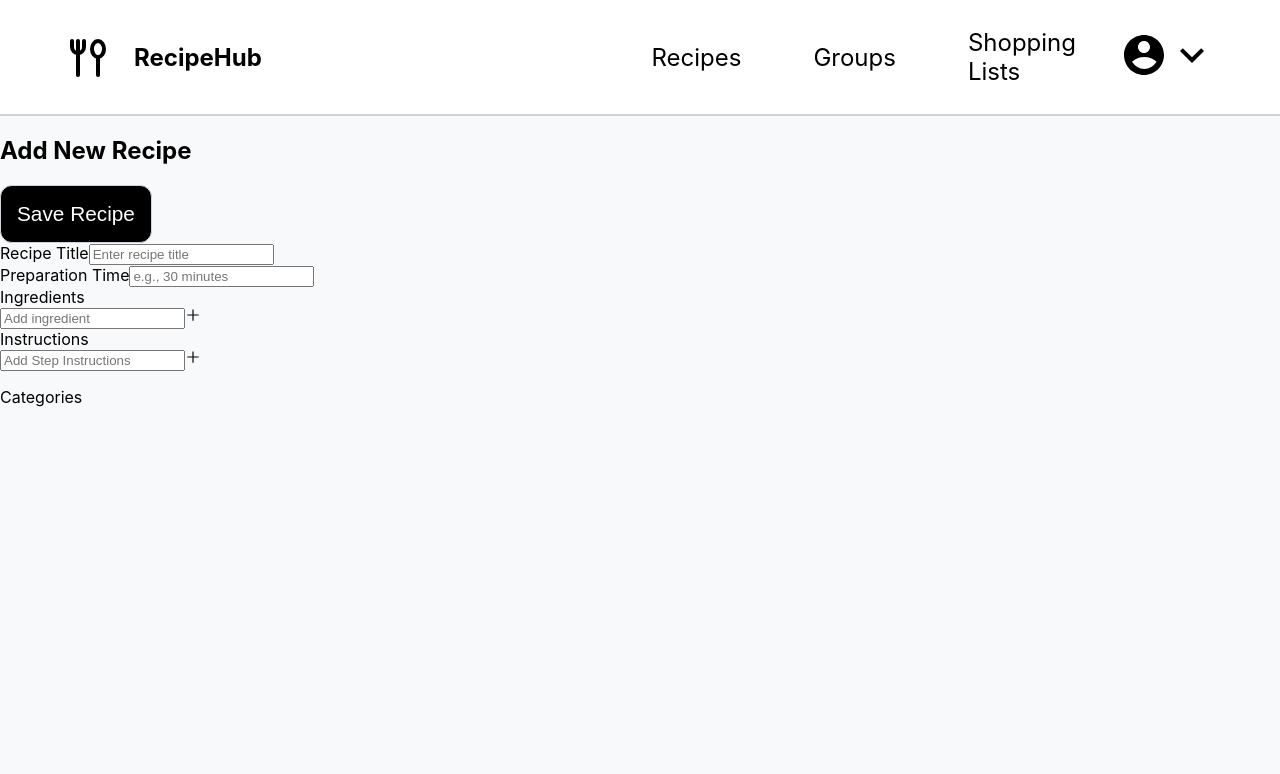
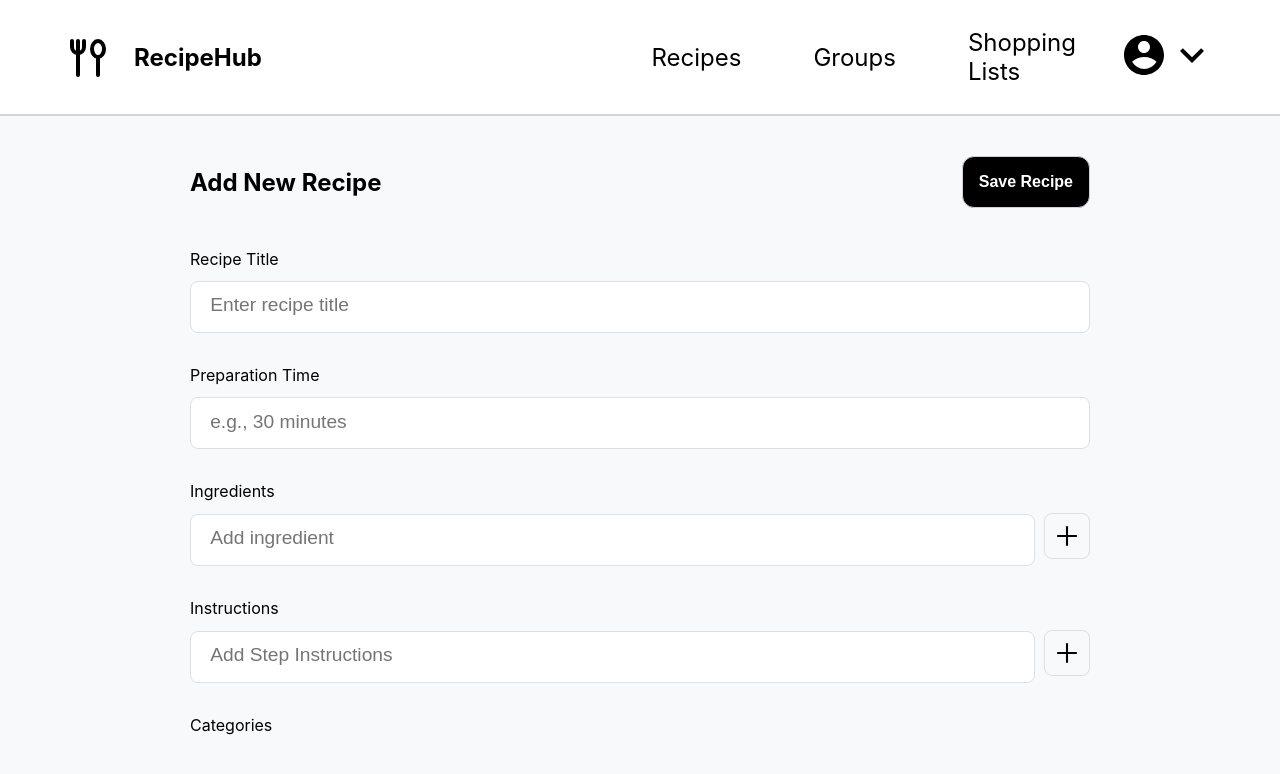
Before and after one commit to dandlp95/RecipeHub, a React (Create React App) app: page /home in a window 1280 px wide. Both pictures are taken after a click on the button "Add Recipe". Shown: the top 774 px of the page. Built offline with nearby package versions, Linux system fonts and the light colour scheme; the HTML template or start-up script is replaced by a standard one.

Commit message:
more css on add new recipe

```diff
--- a/src/components/button.tsx
+++ b/src/components/button.tsx
@@ -13,7 +13,12 @@ const Button: React.FunctionComponent<Props> = ({
   styles = {},
   action
 }) => {
-  const { textColor = 'white', backgroundColor = 'black' } = styles
+  const {
+    textColor = 'white',
+    backgroundColor = 'black',
+    fontSize = '1.3rem',
+    fontWeight = 'normal'
+  } = styles
 
   const triggerAction = () => {
     action()
@@ -24,7 +29,9 @@ const Button: React.FunctionComponent<Props> = ({
       className={ButtonCSS.mainButton}
       style={{
         color: textColor,
-        backgroundColor: backgroundColor
+        backgroundColor: backgroundColor,
+        fontSize: fontSize,
+        fontWeight: fontWeight
       }}
       onClick={triggerAction}
     >
--- a/src/components/styles/button.module.css
+++ b/src/components/styles/button.module.css
@@ -3,7 +3,6 @@
     cursor: pointer;
     font-size:1.3rem;
     border-radius: 12px;
-    /* padding: 0.5rem; */
     border: 1px solid var(--french-gray);
     display: inline;
 }
--- a/src/customTypes/interfaces.ts
+++ b/src/customTypes/interfaces.ts
@@ -1,4 +1,6 @@
 export interface ButtonStyling {
   backgroundColor?: string
   textColor?: string
+  fontSize?:string
+  fontWeight?:string
 }
--- a/src/pages/addRecipe.tsx
+++ b/src/pages/addRecipe.tsx
@@ -15,12 +15,19 @@ const AddRecipe: React.FunctionComponent<Props> = () => {
 
   return (
     <div className={css.addRecipeMain}>
-      <div className={css.addRecipe}>
+      <div className={css.addRecipeHeader}>
         <h2>Add New Recipe</h2>
-        <Button action={saveRecipe}>Save Recipe</Button>
+        <div>
+          <Button
+            action={saveRecipe}
+            styles={{ fontSize: '1rem', fontWeight: 'bold' }}
+          >
+            Save Recipe
+          </Button>
+        </div>
       </div>
       <div className={css.addRecipeForm}>
-        <div className={css.recipeTitle}>
+        <div className={`${css.recipeTitle} ${css.fieldPart1}`}>
           <label htmlFor='recipeTitle'>Recipe Title</label>
           <input
             required
@@ -31,7 +38,7 @@ const AddRecipe: React.FunctionComponent<Props> = () => {
           />
         </div>
         <div className={css.recipeImage}>{/* will implement last */}</div>
-        <div className={css.time}>
+        <div className={`${css.time} ${css.fieldPart1}`}>
           <label htmlFor='time'>Preparation Time</label>
           <input
             type='text'
@@ -42,6 +49,7 @@ const AddRecipe: React.FunctionComponent<Props> = () => {
         </div>
         <div className={css.IngredientsForm}>
           <label htmlFor='ingredients'>Ingredients</label>
+          <div className={css.formElements}>
             <div>
               <input
                 type='text'
@@ -49,9 +57,14 @@ const AddRecipe: React.FunctionComponent<Props> = () => {
                 id='ingredients'
                 placeholder='Add ingredient'
               />
-            <IconContext.Provider value={{ className: `${css.plusIcon}` }}>
+            </div>
+            <div className={css.iconContainer}>
+              <IconContext.Provider
+                value={{ className: `${css.plusIcon} ${css.icon}` }}
+              >
                 <AiOutlinePlus />
               </IconContext.Provider>
+            </div>
           </div>
         </div>
         <div className={css.IngredientsList}>
@@ -59,6 +72,7 @@ const AddRecipe: React.FunctionComponent<Props> = () => {
         </div>
         <div className={css.InstructionsForm}>
           <label htmlFor='instructions'>Instructions</label>
+          <div className={css.formElements}>
             <div>
               <input
                 type='text'
@@ -66,9 +80,14 @@ const AddRecipe: React.FunctionComponent<Props> = () => {
                 id='instructions'
                 placeholder='Add Step Instructions'
               />
-            <IconContext.Provider value={{ className: `${css.plusIcon}` }}>
+            </div>
+            <div className={css.iconContainer}>
+              <IconContext.Provider
+                value={{ className: `${css.plusIcon} ${css.icon}` }}
+              >
                 <AiOutlinePlus />
               </IconContext.Provider>
+            </div>
           </div>
         </div>
         <div className={css.IngredientsList}>
--- a/src/pages/styles/addRecipe.module.css
+++ b/src/pages/styles/addRecipe.module.css
@@ -1,4 +1,75 @@
-/* test test*/
+.addRecipeMain {
+    width: 900px;
+    margin: 2rem auto;
+}
+
 .addRecipeMain .addRecipeHeader {
-    display:flex;
+    display: flex;
 }
+
+.addRecipeMain .addRecipeHeader h2 {
+    flex: 1;
+}
+
+.addRecipeMain .addRecipeHeader div {
+    align-self: center;
+}
+
+.addRecipeMain label {
+    display: block;
+}
+
+.addRecipeMain .addRecipeForm {
+    margin-top: 1.75rem;
+}
+
+.addRecipeMain .addRecipeForm input {
+    border: 1px solid var(--mint-cream);
+    border-radius: 8px;
+    padding: 1.1rem 0rem 1.1rem 1.2rem;
+    box-sizing: border-box;
+}
+
+/* supposed to select input fields, except for the ones
+with the plus icon */
+.addRecipeMain .fieldPart1 input{
+    width: 100%;
+}
+
+.addRecipeMain .addRecipeForm>div>input,
+.addRecipeMain .formElements {
+    margin-top: 0.75rem;
+}
+
+.addRecipeMain .addRecipeForm input::placeholder {
+    font-size: 1.2rem;
+}
+
+.addRecipeMain .formElements {
+    display: flex;
+    justify-content: space-between;
+    align-items: center;
+}
+
+.addRecipeMain .formElements>div:first-child {
+    width: 100%;
+}
+
+.addRecipeMain .formElements>div:first-child input {
+    width: 99%;
+}
+
+.addRecipeMain .iconContainer {
+    font-size: 1.75rem;
+}
+
+.addRecipeMain .icon {
+    border: 1px solid var(--mint-cream);
+    padding: 0.5rem;
+    border-radius: 8px;
+}
+
+.addRecipeMain .addRecipeForm>div {
+    margin-top: 2rem;
+    /* width: 100%; */
+}
```
Lines whose indentation alone changed are shown as unchanged.
